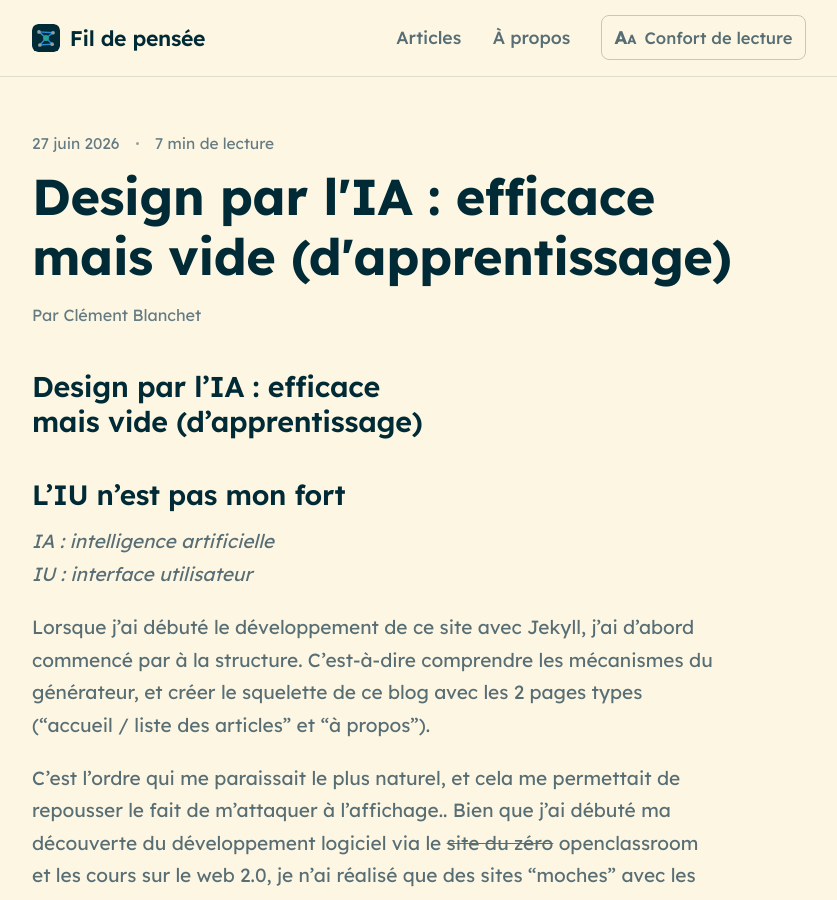
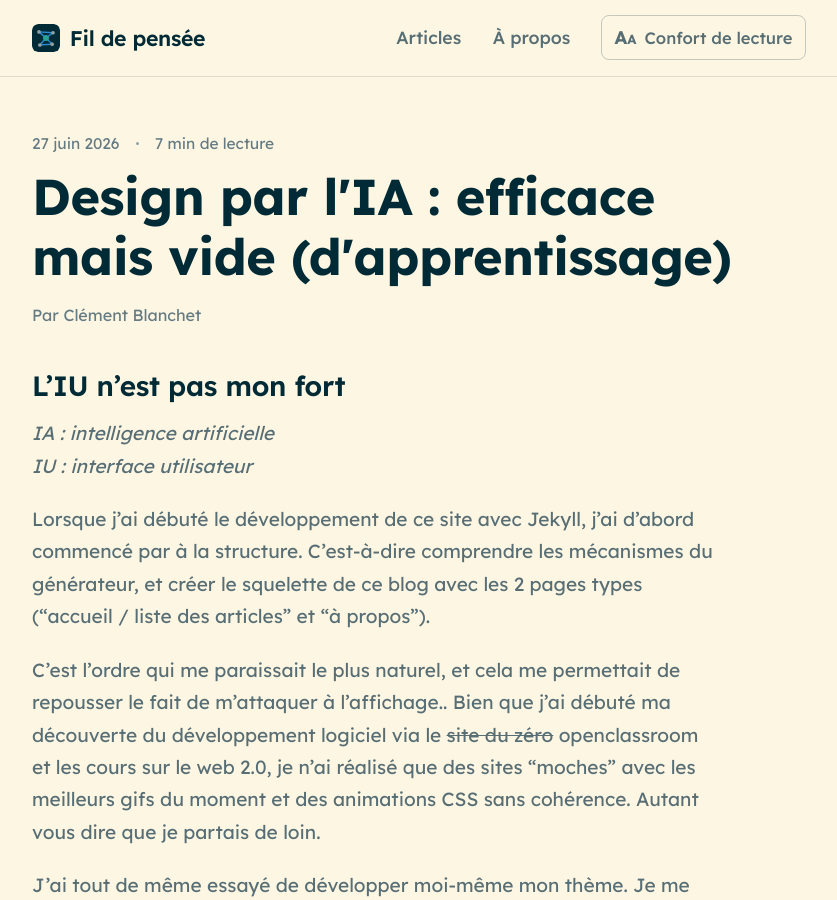
Before and after one commit to clementblanchet/clementblanchet.github.io, a Jekyll site: the page built from _posts/2026-06-27-design-par-ia.md, in a window 1280 px wide and 900 px high. Shown: the whole window, without its empty margins (221-1058 px from the left). Built offline with Jekyll 4.4.1, drawn with Linux system fonts in a browser that asks for light colours.

Commit message:
fix: remove duplicate main title in design-par-ia.md

```diff
--- a/_posts/2026-06-27-design-par-ia.md
+++ b/_posts/2026-06-27-design-par-ia.md
@@ -6,8 +6,6 @@ description: >-
   Retour d'expérience honnête sur la façon dont Claude Design m'a sauvé du temps... et comment ça m'a coûté en termes d'apprentissage.
 tags: [IA, Apprentissage, Design UI, Accessibilité]
 ---
-# Design par l'IA : efficace mais vide (d'apprentissage)
-
 ## L'IU n'est pas mon fort
 
 *IA : intelligence artificielle*<br />
```
